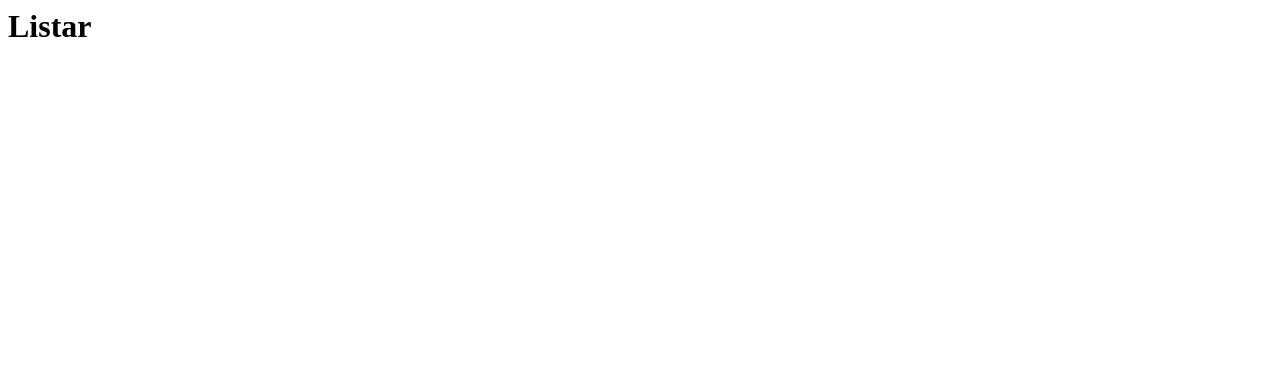
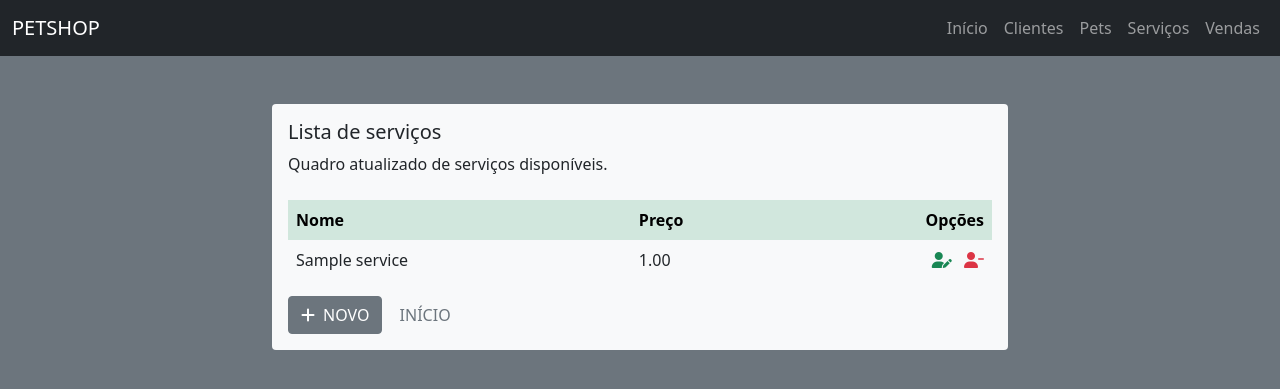
Before and after one commit to danilocdesousa/tedw-petshop, a Django app: page /services/listar/ in a window 1280 px wide. Before the commit the part shown is almost empty. Shown: the top 389 px of the page. Run offline with Django 3.2, Linux system fonts and the light colour scheme; tables that the repository leaves empty hold one stand-in row (values such as "Sample post"); some libraries are stand-ins or nearby versions.

Commit message:
Template de listagem de serviços

```diff
--- a/petshop/services/templates/services/lista.html
+++ b/petshop/services/templates/services/lista.html
@@ -1 +1,57 @@
-<h1>Listar</h1>
+<!-- Aqui terá um objeto chamado 'services' contendo todos os serviços disponíveis para iteração. -->
+<!-- Estender do template base -->
+{% extends "website/_layouts/base.html" %}
+
+{% block title %}Lista de Serviços{% endblock %}
+
+{% block content %}
+<div class="container mt-5">
+    <div class="row d-flex justify-content-center">
+        <div class="col-lg-8 col-md-8 col-sm-8 col-xs-8">
+            <div class="card bg-light border-0 mb-3">
+                <div class="card-body text-dark">
+                    <h5 class="card-title">Lista de serviços</h5>
+                    <p class="card-text mb-4">Quadro atualizado de serviços disponíveis.</p>
+
+                    {% if services|length > 0 %}
+                    <table class="table table-borderless">
+                        <thead class="table-success">
+                            <tr>
+                                <th scope="col">Nome</th>
+                                <th scope="col">Preço</th>
+                                <th scope="col" class="text-end">Opções</th>
+                            </tr>
+                        </thead>
+                        <tbody>
+                            {% for services in services %}
+                            <tr>
+                                <td>{{ services.nome }}</td>
+                                <td>{{ services.preco }}</td>
+
+                                <td class="text-end">
+                                    <a href="{% url 'services:atualiza_services' pk=services.id %}">
+                                        <i class="link-success fas fa-user-edit"></i></a>
+                                    <a href="{% url 'services:deleta_services' pk=services.id %}">
+                                        <i class="ms-2 link-danger fas fa-user-minus"></i></a>
+                                </td>
+                            </tr>
+                            {% endfor %}
+                        </tbody>
+                    </table>
+                    {% else %}
+                    <div class="text-center mt-5 mb-5 jumbotron">
+                        <h5>Sem serviços disponíveis ainda.</h5>
+                    </div>
+                    {% endif %}
+                    <div class="text-start">
+                        <a href="{% url 'services:cadastra_services' %}" class="btn btn-secondary"><i
+                                class="fas fa-plus me-2"></i>NOVO</a>
+                        <a href="{% url 'website:index' %}"
+                            class="btn btn-link text-decoration-none text-secondary">INÍCIO</a>
+                    </div>
+                </div>
+            </div>
+        </div>
+    </div>
+</div>
+{% endblock %}
--- a/petshop/website/templates/website/_layouts/base.html
+++ b/petshop/website/templates/website/_layouts/base.html
@@ -33,9 +33,9 @@
                 <div class="navbar-nav">
                     <a class="nav-link" aria-current="page" href="{% url 'website:index' %}">Início</a>
                     <a class="nav-link" href="{% url 'website:lista_clientes' %}">Clientes</a>
-                    <a class="nav-link" href="{% url 'website:lista_clientes' %}">Pets</a>
-                    <a class="nav-link" href="{% url 'website:lista_clientes' %}">Serviços</a>
-                    <a class="nav-link" href="{% url 'website:lista_clientes' %}">Vendas</a>
+                    <a class="nav-link" href="#">Pets</a>
+                    <a class="nav-link" href="{% url 'services:lista_services' %}">Serviços</a>
+                    <a class="nav-link" href="#">Vendas</a>
                 </div>
             </div>
         </div>
```
Also changed, not shown: petshop/website/templates/website/lista.html (+7 -7 lines).
